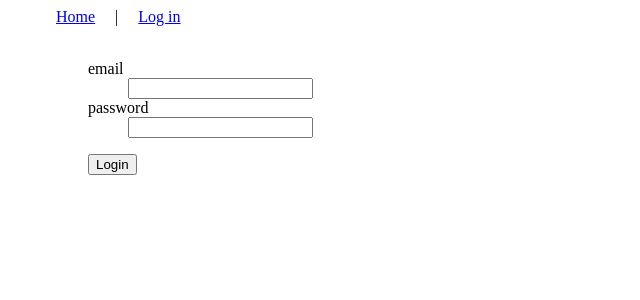
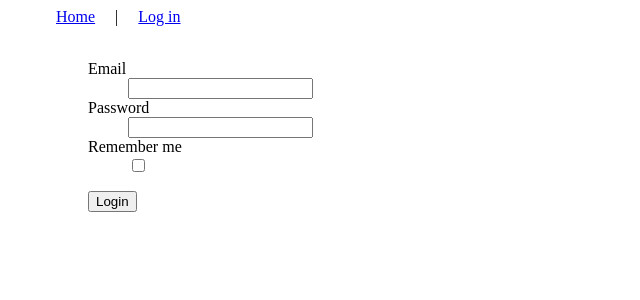
Before and after one commit to ev-agelos/PyBook, a Flask app: page /login in a window 1280 px wide. Shown: the top 300 px of the page, without its empty margins (0-640 px from the left). Run offline with Flask 2, Linux system fonts and the light colour scheme; some libraries are stand-ins or nearby versions.

Commit message:
Added remember me for login.

```diff
--- a/forms.py
+++ b/forms.py
@@ -1,7 +1,7 @@
 """Module for creating the Forms for the application."""
 
 from flask.ext.wtf import Form
-from wtforms import StringField, PasswordField, TextField
+from wtforms import StringField, PasswordField, TextField, BooleanField
 from wtforms.fields.html5 import URLField, EmailField
 from wtforms.validators import InputRequired, Email, URL, EqualTo, Length
 
@@ -10,8 +10,9 @@ class LoginForm(Form):
 
     """Login form for the application."""
 
-    email = EmailField('email', validators=[InputRequired(), Email()])
-    password = PasswordField('password', validators=[InputRequired()])
+    email = EmailField('Email', validators=[InputRequired(), Email()])
+    password = PasswordField('Password', validators=[InputRequired()])
+    remember_me = BooleanField('Remember me')
 
 
 class AddBookmarkForm(Form):
--- a/templates/login.html
+++ b/templates/login.html
@@ -13,6 +13,7 @@
             {{ form.csrf_token }}
             {{ render_field(form.email) }}
             {{ render_field(form.password) }}
+            {{ render_field(form.remember_me)}}
             {% with messages = get_flashed_messages() %}
                 {% if messages %}
                     <ul>
--- a/views/auth.py
+++ b/views/auth.py
@@ -3,6 +3,7 @@
 from flask import Blueprint, request, url_for, redirect, render_template, flash
 from flask.ext.login import (login_user, logout_user, login_required,
                              current_user)
+from flask import session
 
 from app import db, bcrypt
 from models import User
@@ -25,7 +26,8 @@ def login():
             user.authenticated = True
             db.session.add(user)
             db.session.commit()
-            login_user(user, remember=True)
+            login_user(user, remember=form.remember_me.data)
+            print(session.items())
             flash('Login was successful!')
             return redirect(url_for('home'))
         else:
```
